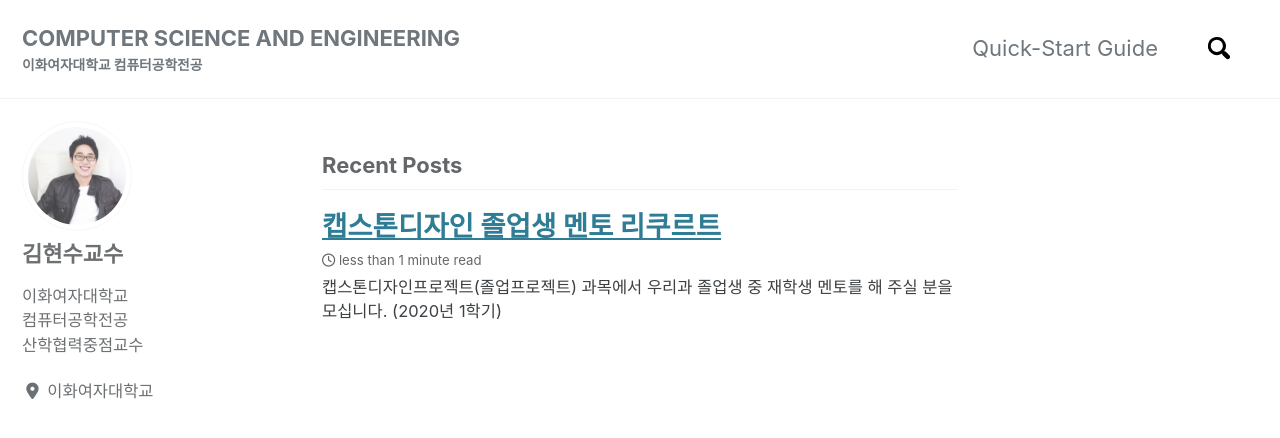
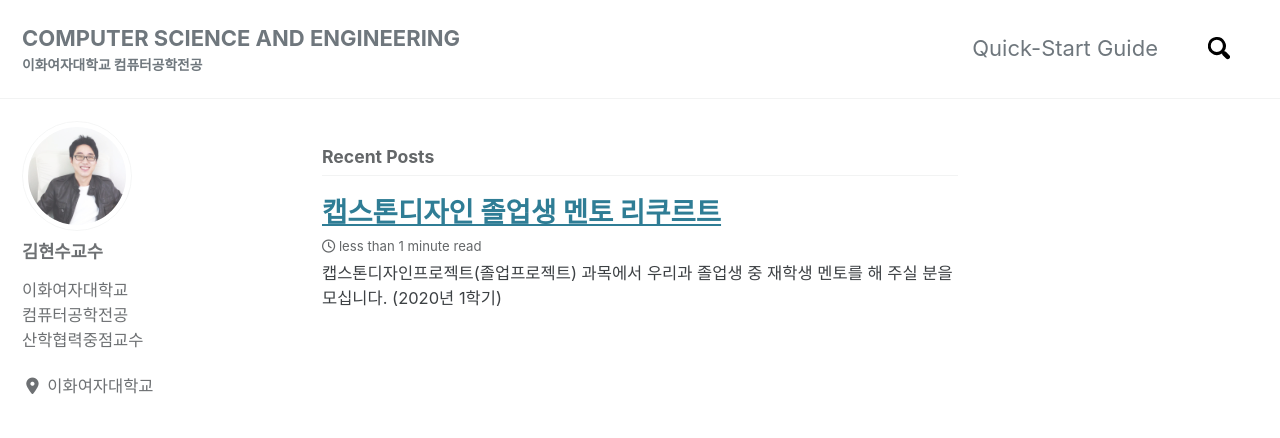
Before and after one commit to faculty-hieonn/faculty-hieonn.github.io, a Jekyll site: the page built from index.html, in a window 1280 px wide and 900 px high. Shown: the top 438 px of the window. Built offline with Jekyll 4.4.1, drawn with Linux system fonts in a browser that asks for light colours; cached includes are drawn as plain includes; nearby versions of some CDN libraries; the list of posts is cut into pages by our own code.

Commit message:
font-size change

```diff
--- a/_sass/minimal-mistakes/_variables.scss
+++ b/_sass/minimal-mistakes/_variables.scss
@@ -38,7 +38,8 @@ $type-size-1: 2.441em !default; // ~39.056px
 $type-size-2: 1.953em !default; // ~31.248px
 $type-size-3: 1.563em !default; // ~25.008px
 $type-size-4: 1.25em !default; // ~20px
-$type-size-5: 1em !default; // ~16px
+/* $type-size-5: 1em !default; // ~16px */
+$type-size-5: 0.8em !default; // ~16px
 $type-size-6: 0.75em !default; // ~12px
 $type-size-7: 0.6875em !default; // ~11px
 $type-size-8: 0.625em !default; // ~10px
```
